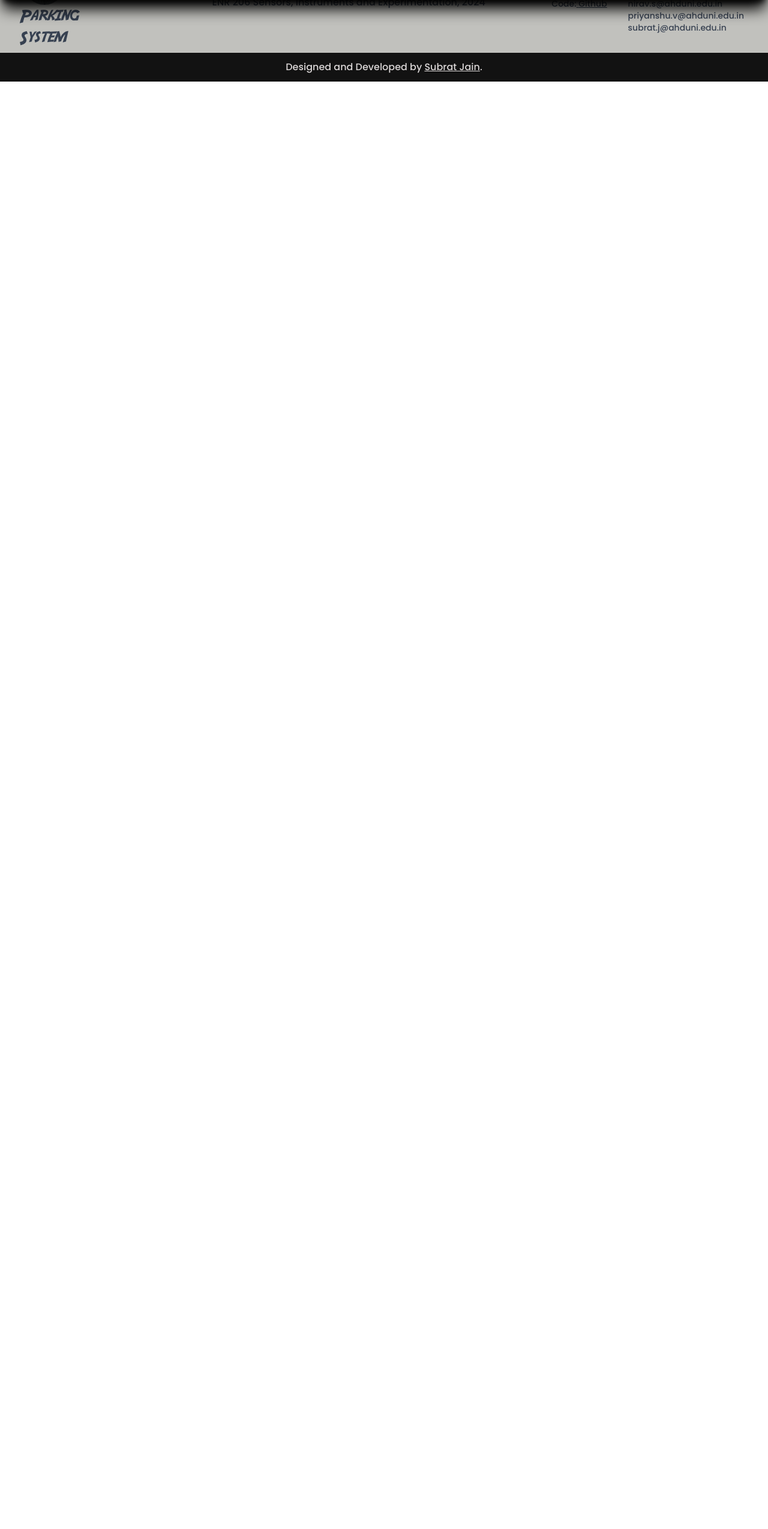
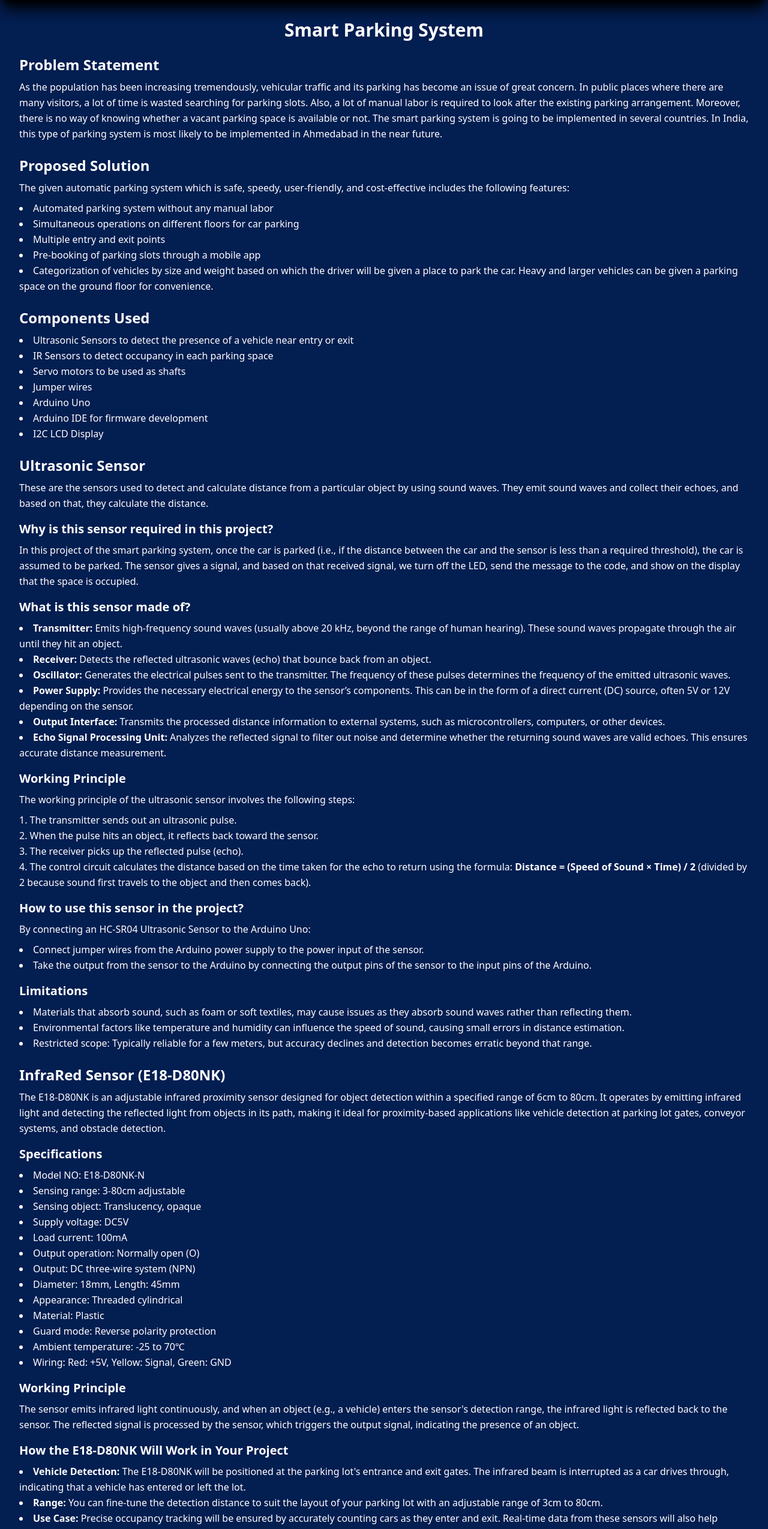
Before and after one commit to CodexKnight-ai/SNAPD_parking, a React (Vite) app in the folder Frontend/: page /project-report in a window 1280 px wide. Shown: the part 80-2629 px from the top of the page at 60% size. Before the commit the page ends 800 px from the top, so only its background shows below. Built offline with nearby package versions, Linux system fonts and the light colour scheme; sample sign-in values are in the browser's storage.

Commit message:
last commit

```diff
--- a/Frontend/src/Components/Report.jsx
+++ b/Frontend/src/Components/Report.jsx
@@ -2,10 +2,121 @@ import React from 'react'
 
 function Report() {
   return (
-    <div>
+    <div className="p-8 font-sans leading-relaxed bg-primary text-white mt-20">
+      <h1 className="text-center text-3xl font-bold">Smart Parking System</h1>
 
+      <section className="mt-6">
+        <h2 className="text-2xl font-semibold">Problem Statement</h2>
+        <p className="mt-2">
+          As the population has been increasing tremendously, vehicular traffic and its parking has become an issue of great concern. In public places where there are many visitors, a lot of time is wasted searching for parking slots. Also, a lot of manual labor is required to look after the existing parking arrangement. Moreover, there is no way of knowing whether a vacant parking space is available or not. The smart parking system is going to be implemented in several countries. In India, this type of parking system is most likely to be implemented in Ahmedabad in the near future.
+        </p>
+      </section>
+
+      <section className="mt-6">
+        <h2 className="text-2xl font-semibold">Proposed Solution</h2>
+        <p className="mt-2">The given automatic parking system which is safe, speedy, user-friendly, and cost-effective includes the following features:</p>
+        <ul className="mt-2 list-disc list-inside">
+          <li>Automated parking system without any manual labor</li>
+          <li>Simultaneous operations on different floors for car parking</li>
+          <li>Multiple entry and exit points</li>
+          <li>Pre-booking of parking slots through a mobile app</li>
+          <li>
+            Categorization of vehicles by size and weight based on which the driver will be given a place to park the car. Heavy and larger vehicles can be given a parking space on the ground floor for convenience.
+          </li>
+        </ul>
+      </section>
+
+      <section className="mt-6">
+        <h2 className="text-2xl font-semibold">Components Used</h2>
+        <ul className="mt-2 list-disc list-inside">
+          <li>Ultrasonic Sensors to detect the presence of a vehicle near entry or exit</li>
+          <li>IR Sensors to detect occupancy in each parking space</li>
+          <li>Servo motors to be used as shafts</li>
+          <li>Jumper wires</li>
+          <li>Arduino Uno</li>
+          <li>Arduino IDE for firmware development</li>
+          <li>I2C LCD Display</li>
+        </ul>
+      </section>
+
+      <section className="mt-6">
+        <h2 className="text-2xl font-semibold">Ultrasonic Sensor</h2>
+        <p className="mt-2">
+          These are the sensors used to detect and calculate distance from a particular object by using sound waves. They emit sound waves and collect their echoes, and based on that, they calculate the distance.
+        </p>
+        <h3 className="text-xl font-semibold mt-4">Why is this sensor required in this project?</h3>
+        <p className="mt-2">
+          In this project of the smart parking system, once the car is parked (i.e., if the distance between the car and the sensor is less than a required threshold), the car is assumed to be parked. The sensor gives a signal, and based on that received signal, we turn off the LED, send the message to the code, and show on the display that the space is occupied.
+        </p>
+        <h3 className="text-xl font-semibold mt-4">What is this sensor made of?</h3>
+        <ul className="mt-2 list-disc list-inside">
+          <li><strong>Transmitter:</strong> Emits high-frequency sound waves (usually above 20 kHz, beyond the range of human hearing). These sound waves propagate through the air until they hit an object.</li>
+          <li><strong>Receiver:</strong> Detects the reflected ultrasonic waves (echo) that bounce back from an object.</li>
+          <li><strong>Oscillator:</strong> Generates the electrical pulses sent to the transmitter. The frequency of these pulses determines the frequency of the emitted ultrasonic waves.</li>
+          <li><strong>Power Supply:</strong> Provides the necessary electrical energy to the sensor’s components. This can be in the form of a direct current (DC) source, often 5V or 12V depending on the sensor.</li>
+          <li><strong>Output Interface:</strong> Transmits the processed distance information to external systems, such as microcontrollers, computers, or other devices.</li>
+          <li><strong>Echo Signal Processing Unit:</strong> Analyzes the reflected signal to filter out noise and determine whether the returning sound waves are valid echoes. This ensures accurate distance measurement.</li>
+        </ul>
+        <h3 className="text-xl font-semibold mt-4">Working Principle</h3>
+        <p className="mt-2">
+          The working principle of the ultrasonic sensor involves the following steps:
+        </p>
+        <ul className="mt-2 list-decimal list-inside">
+          <li>The transmitter sends out an ultrasonic pulse.</li>
+          <li>When the pulse hits an object, it reflects back toward the sensor.</li>
+          <li>The receiver picks up the reflected pulse (echo).</li>
+          <li>The control circuit calculates the distance based on the time taken for the echo to return using the formula: <strong>Distance = (Speed of Sound × Time) / 2</strong> (divided by 2 because sound first travels to the object and then comes back).</li>
+        </ul>
+        <h3 className="text-xl font-semibold mt-4">How to use this sensor in the project?</h3>
+        <p className="mt-2">
+          By connecting an HC-SR04 Ultrasonic Sensor to the Arduino Uno:
+        </p>
+        <ul className="mt-2 list-disc list-inside">
+          <li>Connect jumper wires from the Arduino power supply to the power input of the sensor.</li>
+          <li>Take the output from the sensor to the Arduino by connecting the output pins of the sensor to the input pins of the Arduino.</li>
+        </ul>
+        <h3 className="text-xl font-semibold mt-4">Limitations</h3>
+        <ul className="mt-2 list-disc list-inside">
+          <li>Materials that absorb sound, such as foam or soft textiles, may cause issues as they absorb sound waves rather than reflecting them.</li>
+          <li>Environmental factors like temperature and humidity can influence the speed of sound, causing small errors in distance estimation.</li>
+          <li>Restricted scope: Typically reliable for a few meters, but accuracy declines and detection becomes erratic beyond that range.</li>
+        </ul>
+      </section>
+
+      <section className="mt-6">
+        <h2 className="text-2xl font-semibold">InfraRed Sensor (E18-D80NK)</h2>
+        <p className="mt-2">
+          The E18-D80NK is an adjustable infrared proximity sensor designed for object detection within a specified range of 6cm to 80cm. It operates by emitting infrared light and detecting the reflected light from objects in its path, making it ideal for proximity-based applications like vehicle detection at parking lot gates, conveyor systems, and obstacle detection.
+        </p>
+        <h3 className="text-xl font-semibold mt-4">Specifications</h3>
+        <ul className="mt-2 list-disc list-inside">
+          <li>Model NO: E18-D80NK-N</li>
+          <li>Sensing range: 3-80cm adjustable</li>
+          <li>Sensing object: Translucency, opaque</li>
+          <li>Supply voltage: DC5V</li>
+          <li>Load current: 100mA</li>
+          <li>Output operation: Normally open (O)</li>
+          <li>Output: DC three-wire system (NPN)</li>
+          <li>Diameter: 18mm, Length: 45mm</li>
+          <li>Appearance: Threaded cylindrical</li>
+          <li>Material: Plastic</li>
+          <li>Guard mode: Reverse polarity protection</li>
+          <li>Ambient temperature: -25 to 70℃</li>
+          <li>Wiring: Red: +5V, Yellow: Signal, Green: GND</li>
+        </ul>
+        <h3 className="text-xl font-semibold mt-4">Working Principle</h3>
+        <p className="mt-2">
+          The sensor emits infrared light continuously, and when an object (e.g., a vehicle) enters the sensor's detection range, the infrared light is reflected back to the sensor. The reflected signal is processed by the sensor, which triggers the output signal, indicating the presence of an object.
+        </p>
+        <h3 className="text-xl font-semibold mt-4">How the E18-D80NK Will Work in Your Project</h3>
+        <ul className="mt-2 list-disc list-inside">
+          <li><strong>Vehicle Detection:</strong> The E18-D80NK will be positioned at the parking lot's entrance and exit gates. The infrared beam is interrupted as a car drives through, indicating that a vehicle has entered or left the lot.</li>
+          <li><strong>Range:</strong> You can fine-tune the detection distance to suit the layout of your parking lot with an adjustable range of 3cm to 80cm.</li>
+          <li><strong>Use Case:</strong> Precise occupancy tracking will be ensured by accurately counting cars as they enter and exit. Real-time data from these sensors will also help display the overall parking availability.</li>
+        </ul>
+      </section>
     </div>
-  )
+  );
 }
 
 export default Report
```
